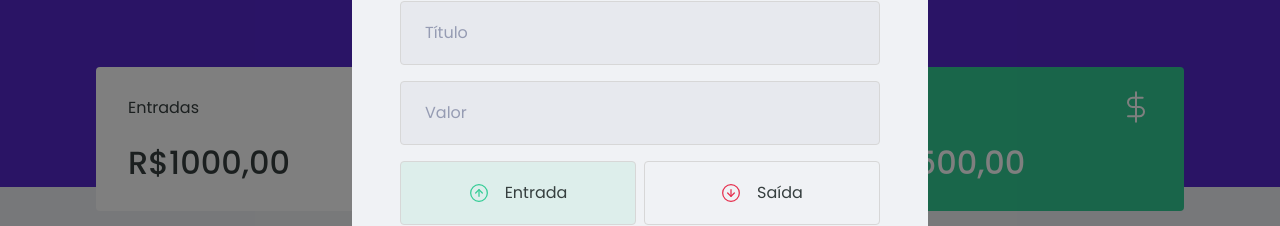
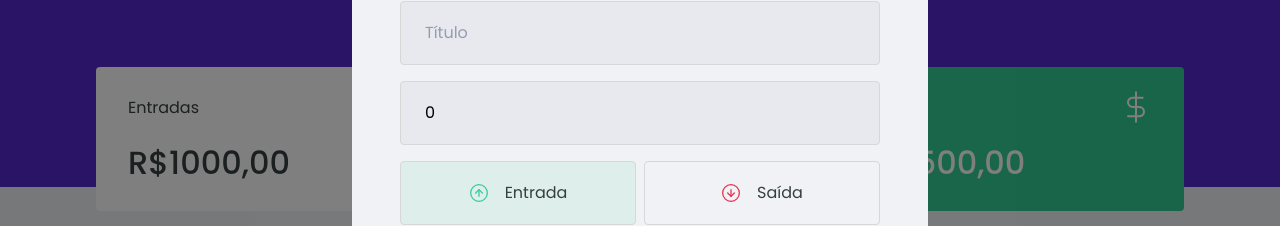
Before and after one commit to Luciano-Ferreira/YourBank, a React (Create React App) app: page / in a window 1280 px wide. Both pictures are taken after a click on the button "Nova transação". Shown: the part 237-463 px from the top of the page. Built offline with nearby package versions, Linux system fonts and the light colour scheme; no server answers; what miragejs would draw is missing.

Commit message:
saving form data

```diff
--- a/src/components/NewTransactionModal/index.tsx
+++ b/src/components/NewTransactionModal/index.tsx
@@ -1,4 +1,4 @@
-import { useState } from 'react';
+import { FormEvent, useState } from 'react';
 import Modal from 'react-modal';
 import closeImg from '../../assets/close.svg';
 import incomeImg from '../../assets/income.svg'
@@ -11,7 +11,15 @@
 }
 
 export function NewTransactionModal({ isOpen, onRequestClose }: INewTransactionModalProps) {
+    const [title, setTitle] = useState('');
+    const [value, setValue] = useState(0);
+    const [category, setCategory] = useState('');
+
     const [type, setType] = useState('deposit');
+
+    function handleCreateNewTransaction(event: FormEvent) {
+        event.preventDefault();
+    }
 
     return (
         <Modal
@@ -27,16 +35,20 @@
             >
                 <img src={closeImg} alt="Close modal"/>
             </button>
-            <Container>
+            <Container onClick={handleCreateNewTransaction}>
                 <h2>Cadastrar transação</h2>
 
                 <input
                     placeholder="Título"
+                    value={title}
+                    onChange={event => setTitle(event.target.value)}
                 />
 
                 <input
                     type="number"
                     placeholder="Valor"
+                    value={value}
+                    onChange={event => setValue(Number(event.target.value))}
                 />
 
                 <TransactionTypeContainer>
@@ -63,6 +75,8 @@
 
                 <input
                     placeholder="Categoria"
+                    value={category}
+                    onChange={event => setCategory(event.target.value)}
                 />
 
                 <button type="submit">Cadastrar</button>
```
